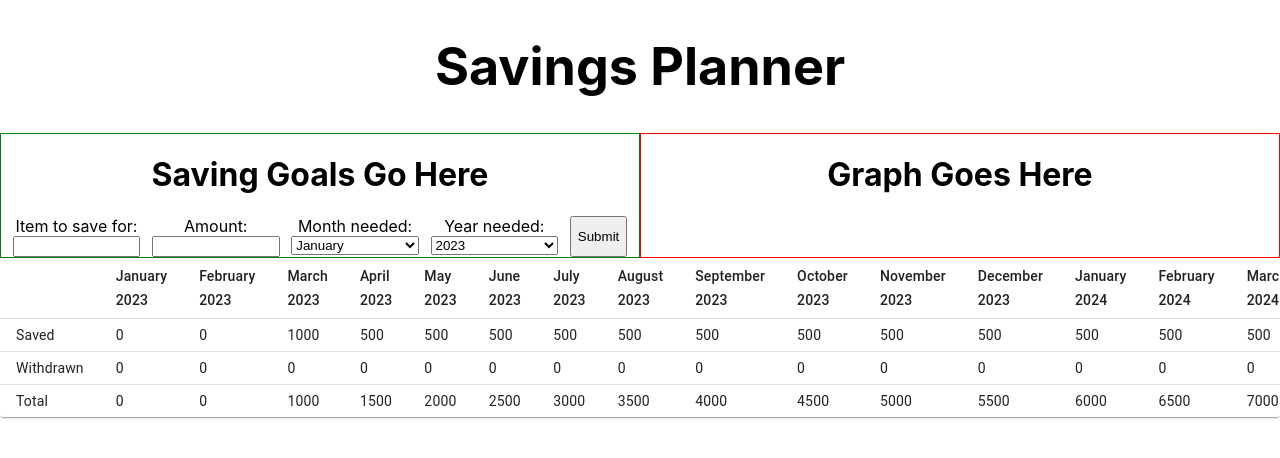
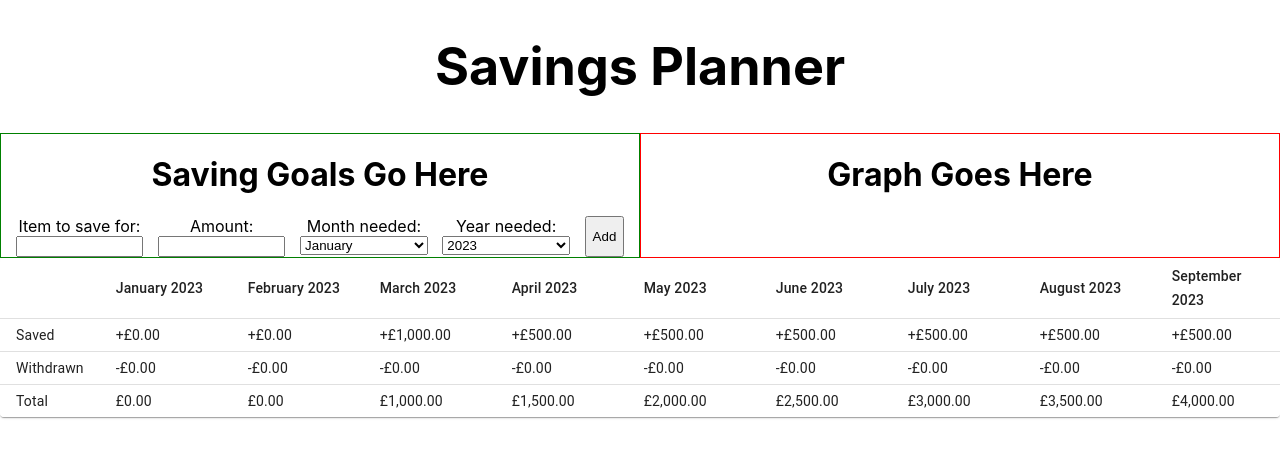
Before and after one commit to AKP-13/savings-planner, a React (Create React App) app: page / in a window 1280 px wide. Shown: the top 458 px of the page. Built offline with nearby package versions, Linux system fonts and the light colour scheme.

Commit message:
Styling tweaks

```diff
--- a/src/savingGoals/SavingGoals.js
+++ b/src/savingGoals/SavingGoals.js
@@ -88,7 +88,7 @@ const SavingGoals = ({ setTableData }) => {
             ))}
           </select>
         </label>
-        <input type="submit" />
+        <input type="submit" value="Add" />
       </form>
       <div>
         {savingItems.length > 0 &&
--- a/src/savingsProjections/SavingsProjectionsTable.js
+++ b/src/savingsProjections/SavingsProjectionsTable.js
@@ -23,6 +23,11 @@ export default function SavingsProjectionsTable({ tableData }) {
     return { month, amount };
   });
 
+  const formattedCurrency = new Intl.NumberFormat('en-GB', {
+    currency: 'GBP',
+    style: 'currency'
+  });
+
   return (
     <TableContainer component={Paper}>
       <Table sx={{ minWidth: 650 }} size="small" aria-label="a dense table">
@@ -30,7 +35,9 @@ export default function SavingsProjectionsTable({ tableData }) {
           <TableRow>
             <TableCell />
             {tableData.map(({ month }) => (
-              <TableCell key={month}>{month}</TableCell>
+              <TableCell key={month} sx={{ minWidth: '100px' }}>
+                {month}
+              </TableCell>
             ))}
           </TableRow>
         </TableHead>
@@ -40,7 +47,7 @@ export default function SavingsProjectionsTable({ tableData }) {
               Saved
             </TableCell>
             {tableData.map(({ month, saved }) => (
-              <TableCell key={`${month}-saved`}>{saved}</TableCell>
+              <TableCell key={`${month}-saved`}>{`+${formattedCurrency.format(saved)}`}</TableCell>
             ))}
           </TableRow>
 
@@ -49,7 +56,9 @@ export default function SavingsProjectionsTable({ tableData }) {
               Withdrawn
             </TableCell>
             {tableData.map(({ month, withdrawn }) => (
-              <TableCell key={`${month}-withdrawn`}>{withdrawn}</TableCell>
+              <TableCell key={`${month}-withdrawn`}>{`-${formattedCurrency.format(
+                withdrawn
+              )}`}</TableCell>
             ))}
           </TableRow>
 
@@ -58,7 +67,7 @@ export default function SavingsProjectionsTable({ tableData }) {
               Total
             </TableCell>
             {totalSaved.map(({ month, amount }) => (
-              <TableCell key={`${month}-total`}>{amount}</TableCell>
+              <TableCell key={`${month}-total`}>{`${formattedCurrency.format(amount)}`}</TableCell>
             ))}
           </TableRow>
         </TableBody>
```
